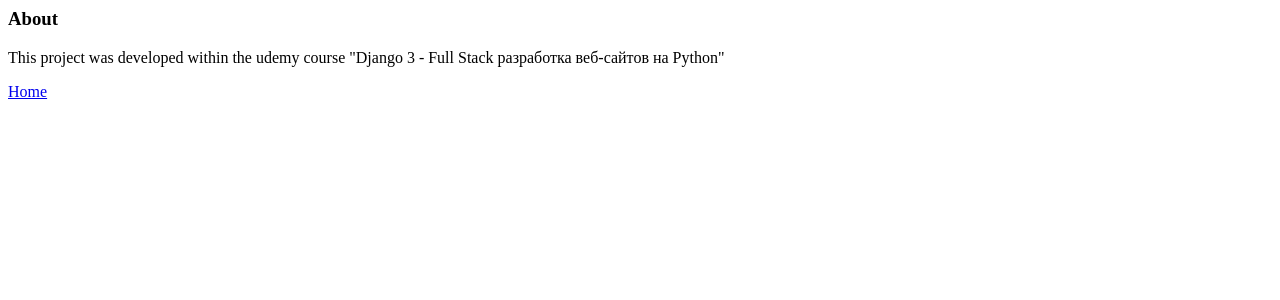
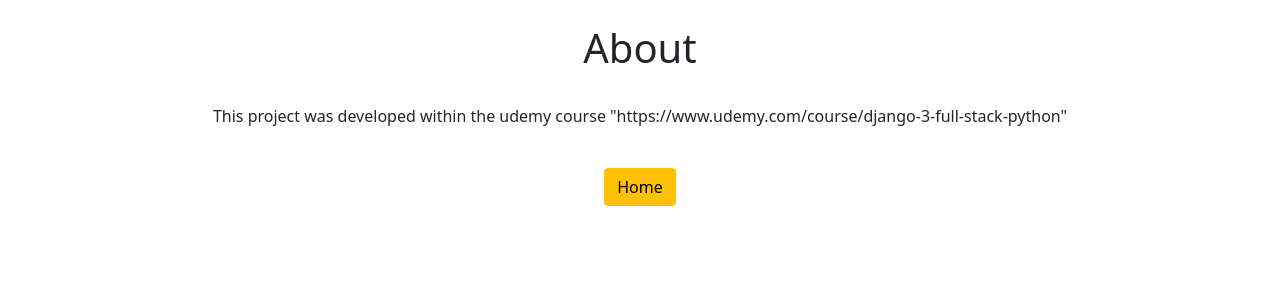
Before and after one commit to ppenkovskiy/password_generator, a Django app: page /about/ in a window 1280 px wide. Shown: the top 300 px of the page. Run offline with Django 3.2, Linux system fonts and the light colour scheme.

Commit message:
commit#9

```diff
--- a/generator/templates/generator/about.html
+++ b/generator/templates/generator/about.html
@@ -1,3 +1,10 @@
-<h3>About</h3>
-<p>This project was developed within the udemy course "Django 3 - Full Stack разработка веб-сайтов на Python"</p>
-<a href="{% url 'home' %}">Home</a>
+<link href="https://cdn.jsdelivr.net/npm/bootstrap@5.1.3/dist/css/bootstrap.min.css" rel="stylesheet" integrity="sha384-1BmE4kWBq78iYhFldvKuhfTAU6auU8tT94WrHftjDbrCEXSU1oBoqyl2QvZ6jIW3" crossorigin="anonymous">
+
+<br>
+<div class='container text-center'>
+    <h1>About</h1>
+    <br>
+    <p>This project was developed within the udemy course "https://www.udemy.com/course/django-3-full-stack-python"</p>
+    <br>
+    <a href="{% url 'home' %}" class='btn btn-warning'>Home</a>
+</div>
```
Also changed, not shown: generator/templates/generator/home.html (+15 -8 lines), generator/templates/generator/password.html (+9 -3 lines).
